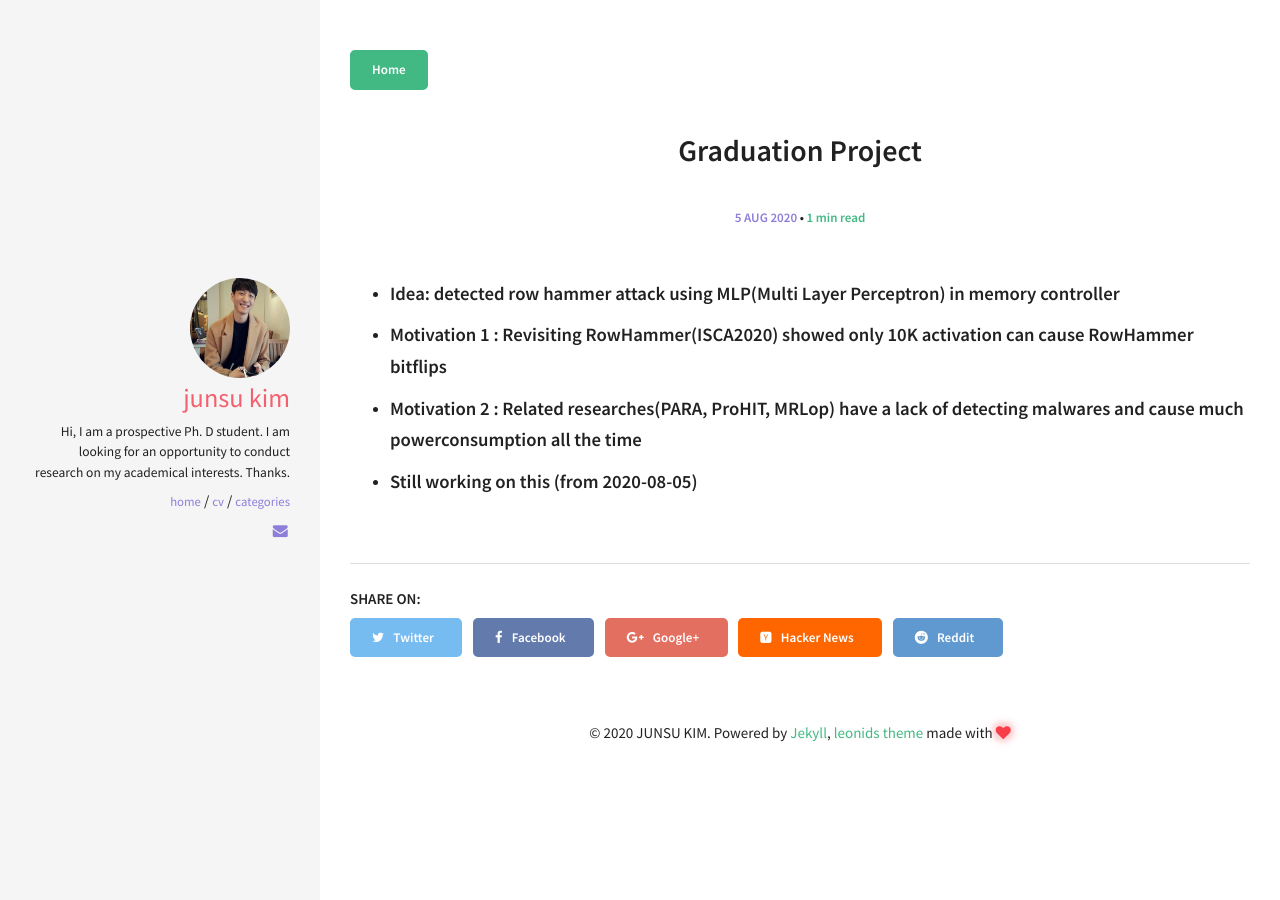
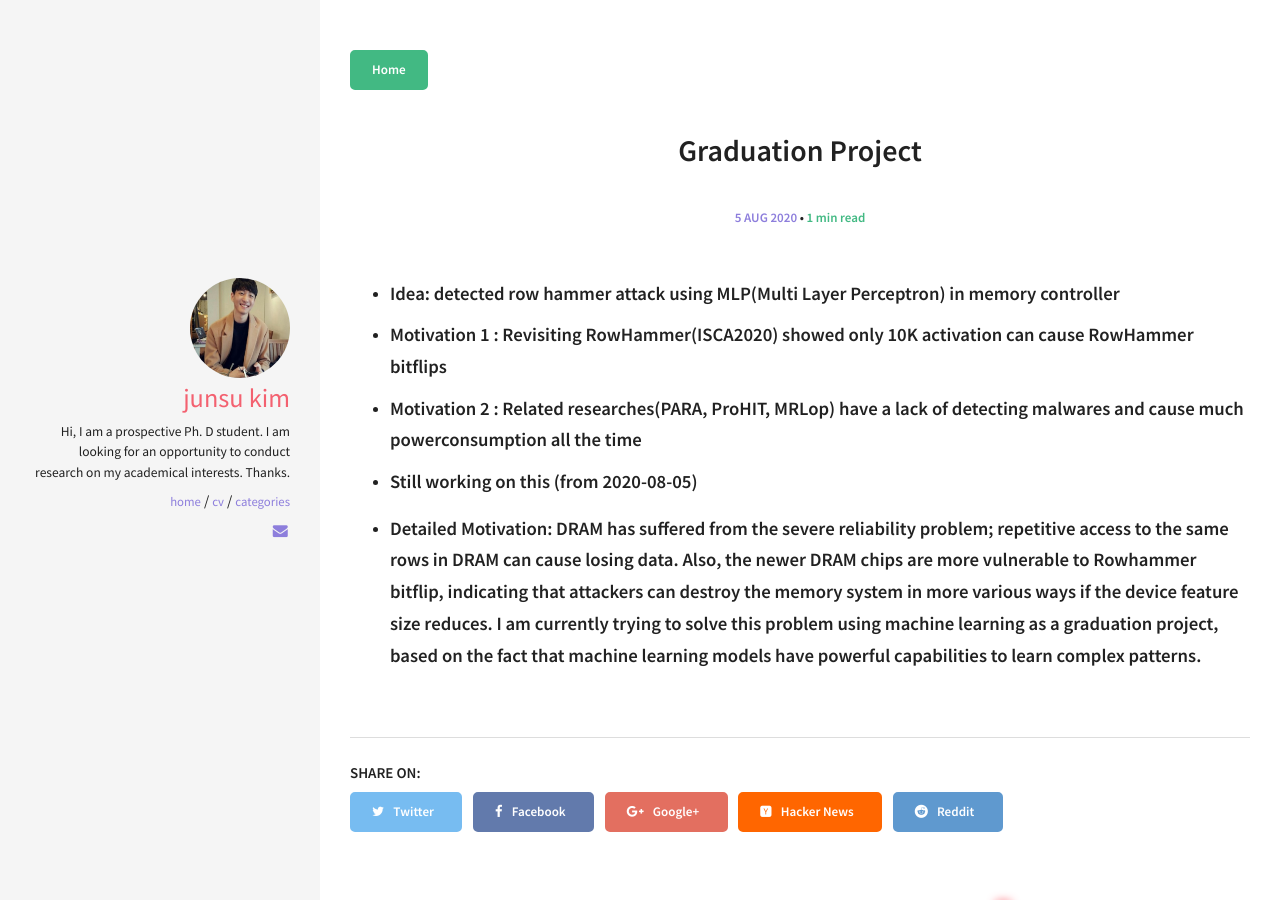
Before and after one commit to j0807s/j0807s.github.io, a Jekyll site: the page built from _posts/2020-08-05-projects-grad.md, in a window 1280 px wide. Built offline with Jekyll 4.4.1, drawn with Linux system fonts in a browser that asks for light colours.

Commit message:
grad motivation add

```diff
--- a/_posts/2020-08-05-projects-grad.md
+++ b/_posts/2020-08-05-projects-grad.md
@@ -8,3 +8,6 @@ comments: true
 * #### Motivation 1 : Revisiting RowHammer(ISCA2020) showed only 10K activation can cause RowHammer bitflips
 * #### Motivation 2 : Related researches(PARA, ProHIT, MRLop) have a lack of detecting malwares and cause much powerconsumption all the time
 * #### Still working on this (from 2020-08-05)
+
+<!--more-->
+* #### Detailed Motivation: DRAM has suffered from the severe reliability problem; repetitive access to the same rows in DRAM can cause losing data. Also, the newer DRAM chips are more vulnerable to Rowhammer bitflip, indicating that attackers can destroy the memory system in more various ways if the device feature size reduces. I am currently trying to solve this problem using machine learning as a graduation project, based on the fact that machine learning models have powerful capabilities to learn complex patterns.
```
